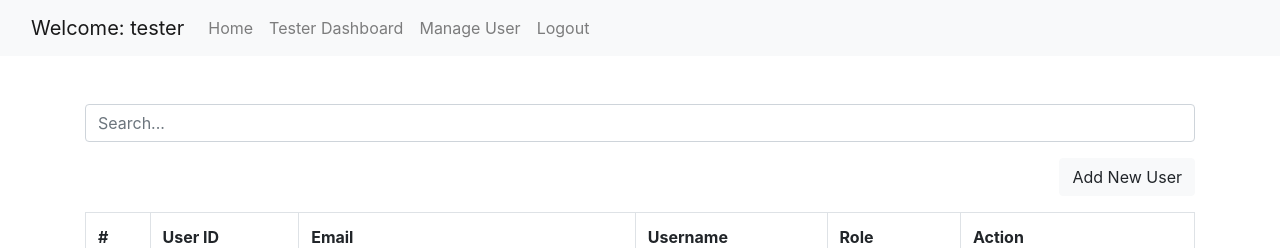
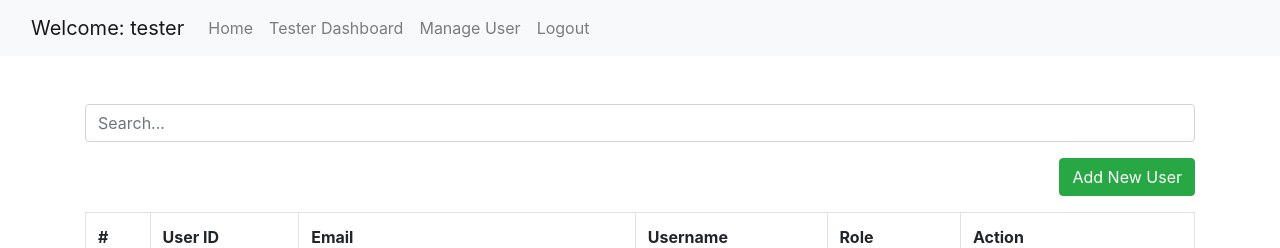
Before and after one commit to Haviineesh/hyperagile-webtech, a Vue app: page /manageuser in a window 1280 px wide. Shown: the top 248 px of the page. Built offline with nearby package versions, Linux system fonts and the light colour scheme; what bootstrap-icons-vue would draw is missing.

Commit message:
fix small bug

```diff
--- a/src/components/myUser.vue
+++ b/src/components/myUser.vue
@@ -11,7 +11,7 @@
       </div>
 
       <div class="mt-3 mb-3 d-flex justify-content-end">
-        <a href="/adduser" class="btn btn-light">Add New User <i class="bi bi-plus"></i></a>
+        <a href="/adduser" class="btn btn-success">Add New User</a>
       </div>
 
       <table class="table table-bordered">
--- a/src/components/myUserEdit.vue
+++ b/src/components/myUserEdit.vue
@@ -45,7 +45,7 @@
             <button type="submit" class="btn btn-primary float-right" @click="showConfirmUpdate">Update User</button>
           </div>
           <div class="col-md-6">
-            <a href="#" class="btn btn-secondary" @click="$router.push('/manageuser')">Back</a>
+            <a href="#" class="btn btn-secondary">Back</a>
           </div>
         </div>
       </form>
```
